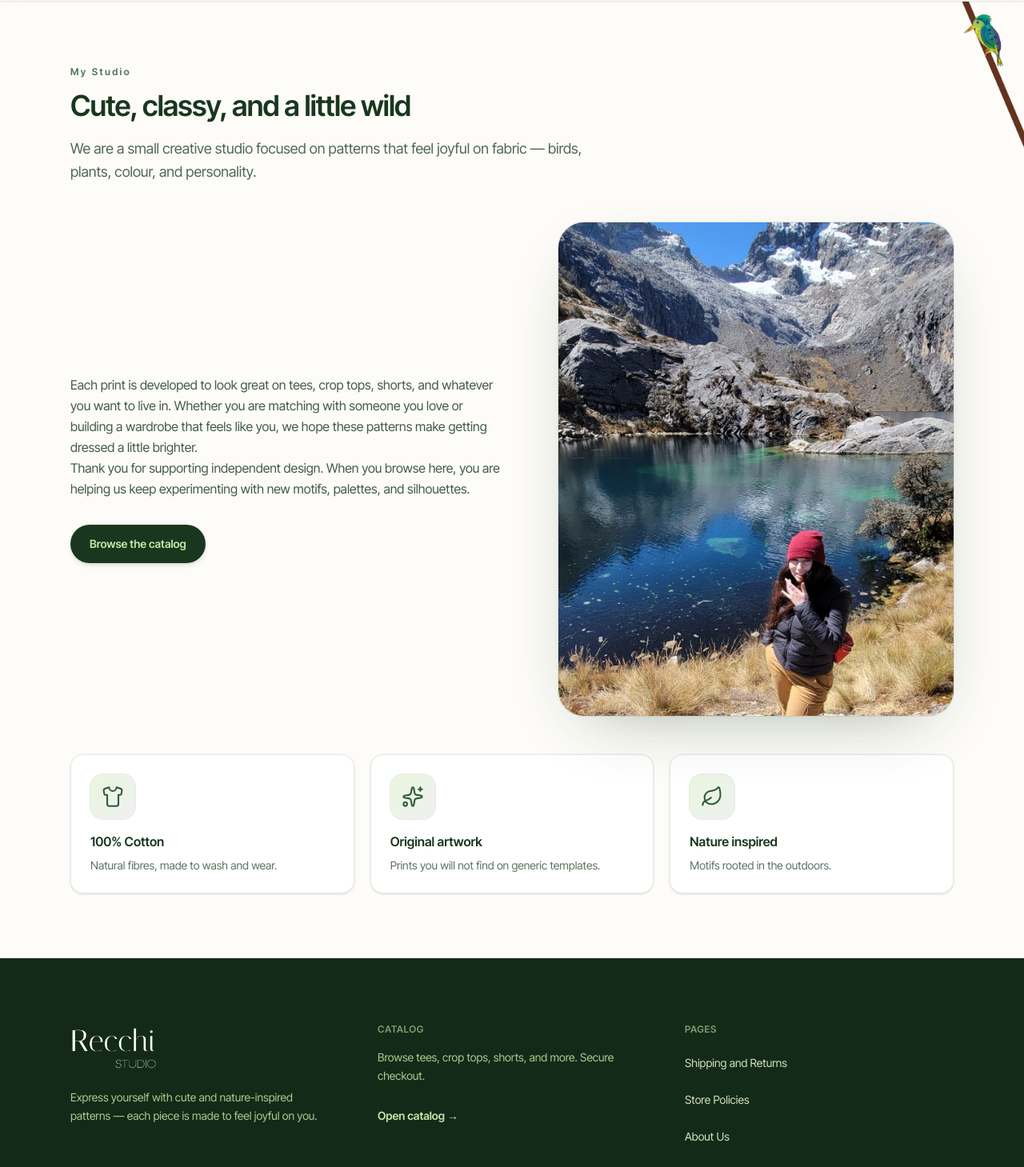
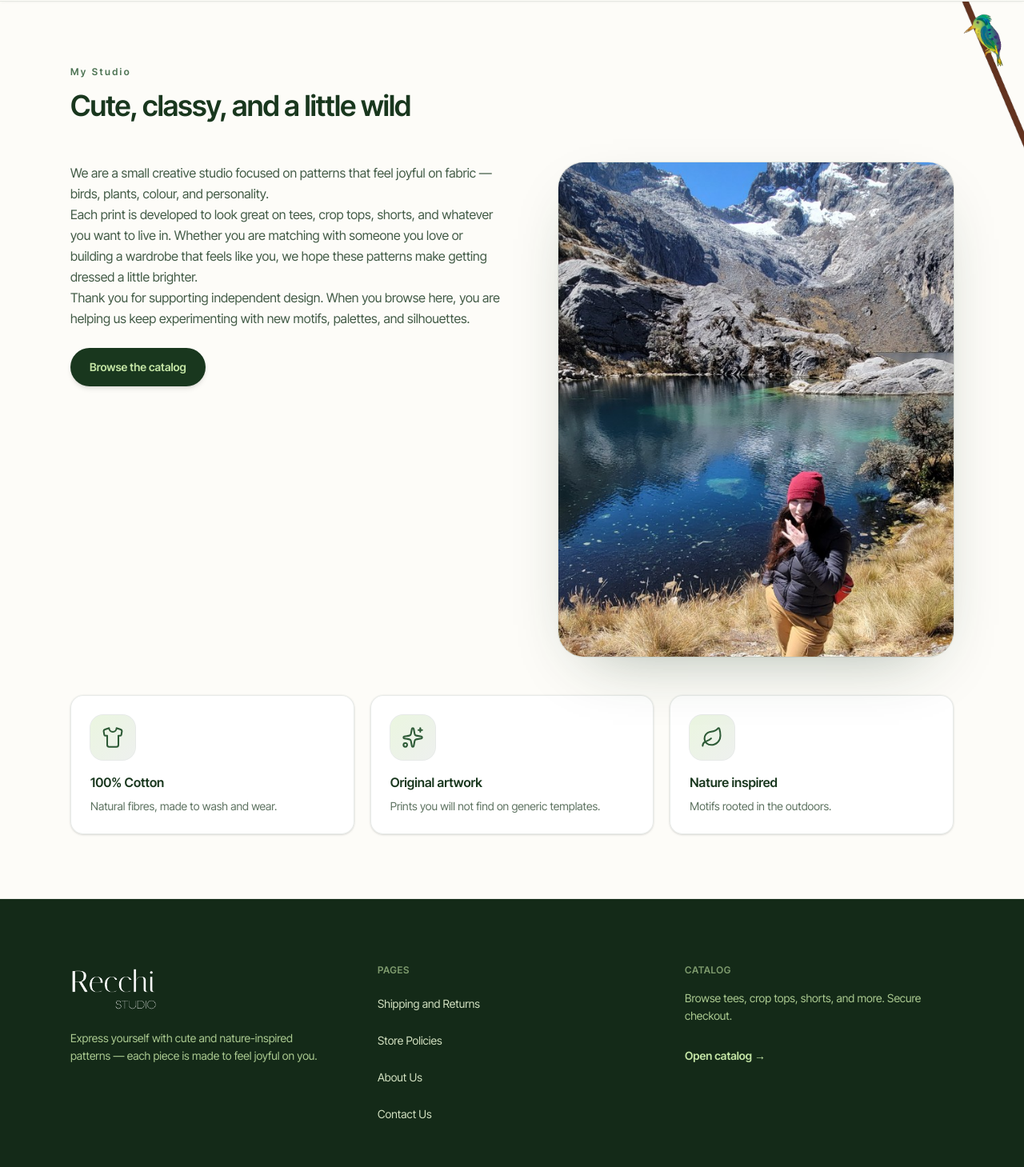
Before and after one commit to Kierdube/RecchiStudio, a Next.js app: page /about in a window 1280 px wide. Shown: the part 91-1550 px from the top of the page at 80% size. Built offline with nearby package versions, Linux system fonts and the light colour scheme; no server answers; the database is empty.

Commit message:
Fix About page text spacing and swap footer columns.
Flow all story paragraphs together beside the portrait image and put Pages before Collections in the footer.

```diff
--- a/src/app/(marketing)/about/page.tsx
+++ b/src/app/(marketing)/about/page.tsx
@@ -3,7 +3,7 @@ import Link from "next/link";
 
 import { AboutParrotDecoration } from "@/components/AboutParrotDecoration";
 import { FeatureIcon } from "@/components/FeatureIcon";
-import { MarketingFramedImage, MARKETING_IMAGE_GRID_CLASS } from "@/components/MarketingFramedImage";
+import { MarketingFramedImage, MARKETING_IMAGE_GRID_START_CLASS } from "@/components/MarketingFramedImage";
 import { SiteCopyText } from "@/components/SiteCopyText";
 import { MarketingShell } from "@/components/MarketingShell";
 import { PageIntro } from "@/components/PageIntro";
@@ -32,16 +32,18 @@ export default async function AboutPage() {
         eyebrow={siteCopyGet(copy, "about.intro.eyebrow")}
         eyebrowUppercase={false}
         title={siteCopyGet(copy, "about.intro.title")}
-        description={siteCopyGet(copy, "about.intro.description")}
       />
 
-      <div className={`mt-10 ${MARKETING_IMAGE_GRID_CLASS}`}>
-        <div>
+      <div className={`mt-8 ${MARKETING_IMAGE_GRID_START_CLASS}`}>
+        <div className="space-y-6 text-base leading-relaxed text-[#19371E]/82">
+          <p className="m-0">
+            <SiteCopyText value={siteCopyGet(copy, "about.intro.description")} inline />
+          </p>
           <SiteCopyHtml
             html={siteCopyGet(copy, "about.body_html")}
-            className="space-y-6 text-base leading-relaxed text-[#19371E]/82 [&_p]:m-0"
+            className="space-y-6 [&_p]:m-0"
           />
-          <div className="mt-8">
+          <div>
             <Link
               href="/catalog"
               className="inline-flex min-h-[48px] items-center justify-center rounded-full bg-[#19371E] px-6 text-sm font-semibold text-[#C5E6A6] shadow-md transition hover:bg-[#2d5a36]"
--- a/src/components/MarketingFramedImage.tsx
+++ b/src/components/MarketingFramedImage.tsx
@@ -25,3 +25,7 @@ export function MarketingFramedImage({
 
 export const MARKETING_IMAGE_GRID_CLASS =
   "grid items-center gap-10 lg:grid-cols-[minmax(0,1.05fr)_minmax(0,0.95fr)] lg:gap-14 xl:gap-16";
+
+/** Same grid as marketing hero, but top-aligned (better with portrait side images). */
+export const MARKETING_IMAGE_GRID_START_CLASS =
+  "grid items-start gap-10 lg:grid-cols-[minmax(0,1.05fr)_minmax(0,0.95fr)] lg:gap-14 xl:gap-16";
--- a/src/components/SiteFooter.tsx
+++ b/src/components/SiteFooter.tsx
@@ -29,18 +29,6 @@ export function SiteFooter({ copy }: { copy: Record<string, string> }) {
           </div>
           <div>
             <p className="text-xs font-semibold uppercase tracking-wider text-[#C5E6A6]/60">
-              {sectionCatalog}
-            </p>
-            <p className="mt-4 text-sm leading-relaxed text-[#C5E6A6]/85">{catalogBlurb}</p>
-            <Link
-              href="/catalog"
-              className="mt-4 inline-flex min-h-11 items-center text-sm font-semibold text-[#C5E6A6] underline-offset-4 hover:underline touch-manipulation"
-            >
-              {catalogCta}
-            </Link>
-          </div>
-          <div>
-            <p className="text-xs font-semibold uppercase tracking-wider text-[#C5E6A6]/60">
               {sectionPages}
             </p>
             <ul className="mt-4 space-y-2.5 text-sm">
@@ -56,6 +44,18 @@ export function SiteFooter({ copy }: { copy: Record<string, string> }) {
               ))}
             </ul>
           </div>
+          <div>
+            <p className="text-xs font-semibold uppercase tracking-wider text-[#C5E6A6]/60">
+              {sectionCatalog}
+            </p>
+            <p className="mt-4 text-sm leading-relaxed text-[#C5E6A6]/85">{catalogBlurb}</p>
+            <Link
+              href="/catalog"
+              className="mt-4 inline-flex min-h-11 items-center text-sm font-semibold text-[#C5E6A6] underline-offset-4 hover:underline touch-manipulation"
+            >
+              {catalogCta}
+            </Link>
+          </div>
         </div>
       </div>
       <div className="border-t border-white/10 py-5 pb-[max(1.25rem,env(safe-area-inset-bottom))] text-center text-xs text-[#C5E6A6]/55">
```
